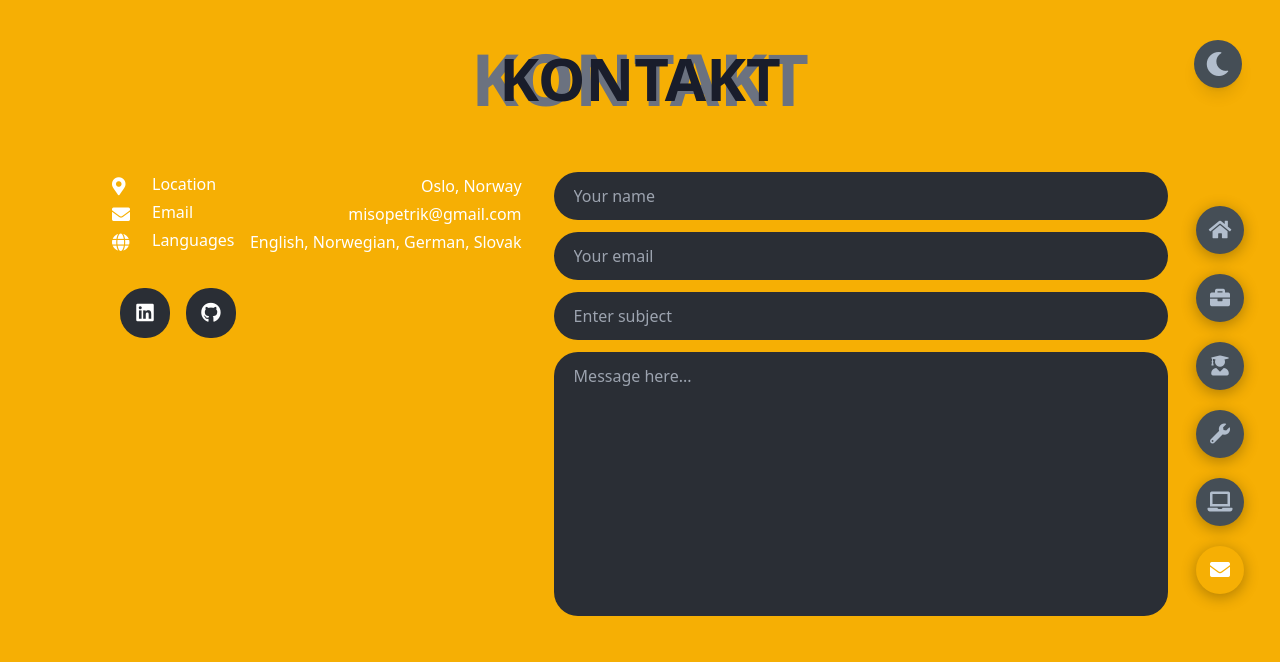
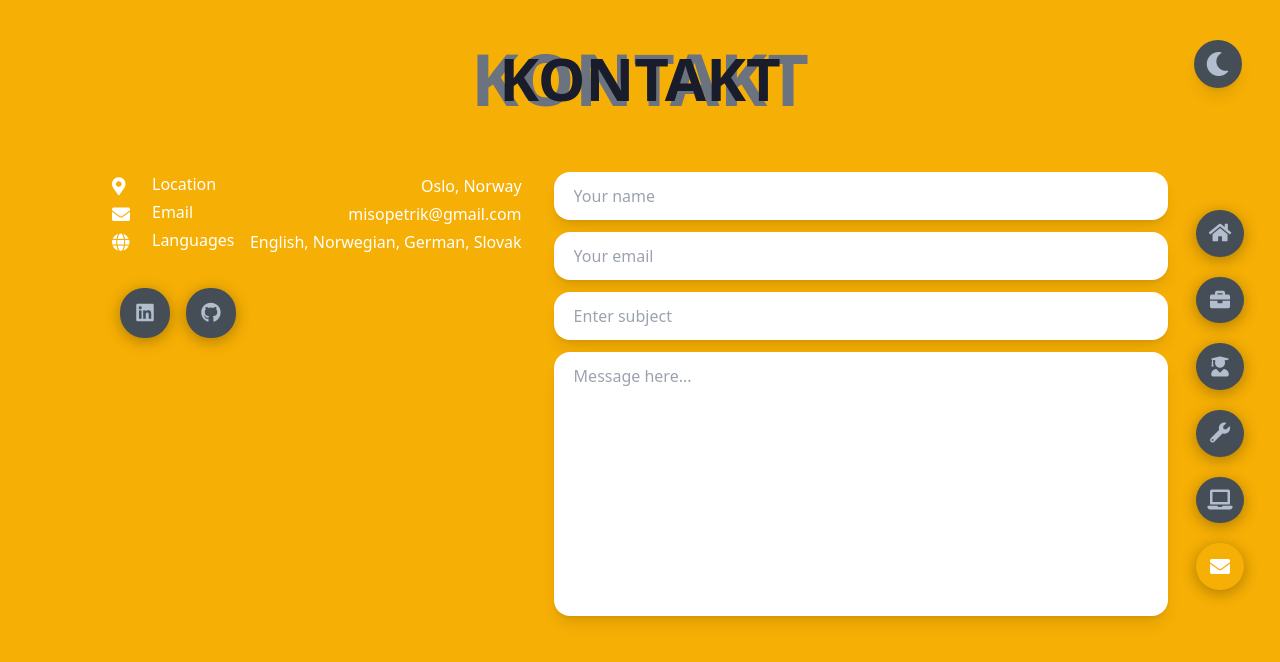
Before and after one commit to vikingviolinist/portfolio, a SvelteKit app: page /contact in a window 1280 px wide. Shown: the top 662 px of the page. Built offline with nearby package versions, Linux system fonts and the light colour scheme.

Commit message:
💄 Update styling

```diff
--- a/src/app.css
+++ b/src/app.css
@@ -34,6 +34,12 @@
 	}
 }
 
+@layer components {
+	.outline {
+		@apply border-none outline-2 outline-transparent focus-visible:outline-primary dark:focus-visible:outline-secondary;
+	}
+}
+
 @layer utilities {
 	.clip-path-left {
 		clip-path: polygon(0 0, 40% 0, 66% 100%, 0% 120%);
--- a/src/lib/Button.svelte
+++ b/src/lib/Button.svelte
@@ -1,14 +1,16 @@
 <script lang="ts">
-  export let icon: string;
-  export let link: string;
+	export let icon: string;
+	export let link: string;
 </script>
 
 <a
-  class="bg-gray-5 text-white rounded-3xl w-[50px] h-[50px] flex
-                items-center justify-center mx-2 my-0 cursor-pointer
-                transition-all duration-500 ease-in-out hover:bg-secondary"
-  href={link}
-  target="_blank"
+	class="outline bg-gray-4 hover:bg-secondary rounded-3xl w-[50px] h-[50px] flex shadow-[0_3px_15px_rgba(0,0,0,0.3);]
+  items-center justify-center mx-2 my-0 cursor-pointer
+  transition-all duration-500 ease-in-out group"
+	href={link}
+	target="_blank"
 >
-  <i class="{icon} text-white flex items-center justify-center text-xl" />
+	<i
+		class="{icon} text-gray-2 dark:text-gray-400 group-hover:text-white flex items-center justify-center text-xl"
+	/>
 </a>
--- a/src/lib/NavBarButton.svelte
+++ b/src/lib/NavBarButton.svelte
@@ -11,7 +11,7 @@
 <a
 	data-sveltekit-prefetch
 	href={section.route}
-	class="control p-6 cursor-pointer w-10 lg:w-12 h-10 lg:h-12 rounded-3xl hover:bg-secondary hover:rounded-xl
+	class="outline cursor-pointer w-10 lg:w-12 h-10 lg:h-12 rounded-3xl hover:bg-secondary hover:rounded-xl
   transition-all duration-300 ease-linear group flex justify-center items-center
   shadow-[0_3px_15px_rgba(0,0,0,0.3);] {currentPath === section.route
 		? 'bg-secondary'
--- a/src/lib/ThemeToggle.svelte
+++ b/src/lib/ThemeToggle.svelte
@@ -8,7 +8,7 @@
 
 <button
 	on:mousedown={toggleTheme}
-	class="active:-translate-y-2 ease-in-out duration-100 theme-btn top-[5%] right-[3%] w-12 h-12 rounded-full border-none fixed bg-gray-4 cursor-pointer shadow-lg z-10"
+	class="outline active:-translate-y-2 ease-in-out duration-100 top-[5%] right-[3%] w-12 h-12 rounded-full fixed bg-gray-4 cursor-pointer shadow-lg z-10"
 >
 	<i
 		class="theme-icon fas text-gray-2 text-2xl pointer-events-none {$theme === 'dark'
--- a/src/lib/Tooltip.svelte
+++ b/src/lib/Tooltip.svelte
@@ -1,12 +1,12 @@
 <script lang="ts">
-  export let tooltip: string;
-  export let position: string;
-  export let origin: string;
+	export let tooltip: string;
+	export let position: string;
+	export let origin: string;
 </script>
 
 <span
-  class="hidden lg:block absolute w-auto p-2 m-2 min-w-max rounded-md shadow-md
+	class="hidden xl:block absolute w-auto p-2 m-2 min-w-max rounded-md shadow-md
       text-white bg-gray-4 text-xs font-bold pointer-events-none
       transition-all duration-300 scale-0 origin-{origin} group-hover:scale-100 {position}"
-  >{tooltip}</span
+	>{tooltip}</span
 >
--- a/src/routes/(routes)/contact/+page.svelte
+++ b/src/routes/(routes)/contact/+page.svelte
@@ -38,31 +38,14 @@
 			</div>
 		</div>
 		<div class="flex-[3]">
-			<form action="" class="flex flex-col gap-3">
-				<input
-					class="w-full rounded-3xl px-5 py-3 bg-gray-5 text-white"
-					type="text"
-					required
-					placeholder="Your name"
-				/>
-				<input
-					class="w-full rounded-3xl px-5 py-3 bg-gray-5 text-white"
-					type="text"
-					required
-					placeholder="Your email"
-				/>
-				<input
-					class="w-full rounded-3xl px-5 py-3 bg-gray-5 text-white"
-					type="text"
-					required
-					placeholder="Enter subject"
-				/>
-				<textarea
-					class="w-full rounded-3xl bg-gray-5 px-5 py-3 resize-none"
-					cols="15"
-					rows="10"
-					placeholder="Message here..."
-				/>
+			<form
+				class="flex flex-col gap-3 text-white [&>*]:bg-white dark:[&>*]:bg-gray-5 [&>*]:w-full [&>*]:rounded-2xl [&>*]:px-5 [&>*]:py-3
+				[&>*]:outline [&>*]:shadow-lg"
+			>
+				<input type="text" required placeholder="Your name" />
+				<input type="text" required placeholder="Your email" />
+				<input type="text" required placeholder="Enter subject" />
+				<textarea class="resize-none" cols="15" rows="10" placeholder="Message here..." />
 			</form>
 		</div>
 	</div>
--- a/src/routes/(routes)/projects/Project.svelte
+++ b/src/routes/(routes)/projects/Project.svelte
@@ -8,7 +8,7 @@
 </script>
 
 <div in:fly={{ x: -1000, delay, duration: 1000 }} class="relative group text-white">
-	<div class="relative flex justify-center items-center ">
+	<div class="relative flex justify-center items-center">
 		<div class="absolute top-10 text-xl font-bold z-10 text-center">
 			<h1>{project.name}</h1>
 		</div>
--- a/src/routes/+page.svelte
+++ b/src/routes/+page.svelte
@@ -81,9 +81,9 @@
 						<a
 							href="./Michal_Petrik.pdf"
 							download
-							class="main-btn z-0 relative rounded-[30px] font-semibold border border-primary dark:border-secondary flex items-center overflow-hidden
-                before:absolute before:-z-[1] before:w-full before:h-full before:translate-x-full before:transition-all before:duration-500 before:ease-in-out
-                group hover:before:bg-primary dark:hover:before:bg-secondary hover:before:translate-x-0"
+							class="outline z-0 relative rounded-[30px] font-semibold border-2 border-solid border-primary dark:border-secondary flex items-center overflow-hidden
+                					before:absolute before:-z-[1] before:w-full before:h-full before:translate-x-full before:transition-all before:duration-500 before:ease-in-out
+                					group hover:before:bg-primary dark:hover:before:bg-secondary hover:before:translate-x-0"
 						>
 							<span
 								class="btn-text text-sm lg:text-lg px-4 lg:px-8 text-primary dark:text-secondary group-hover:text-white
```
